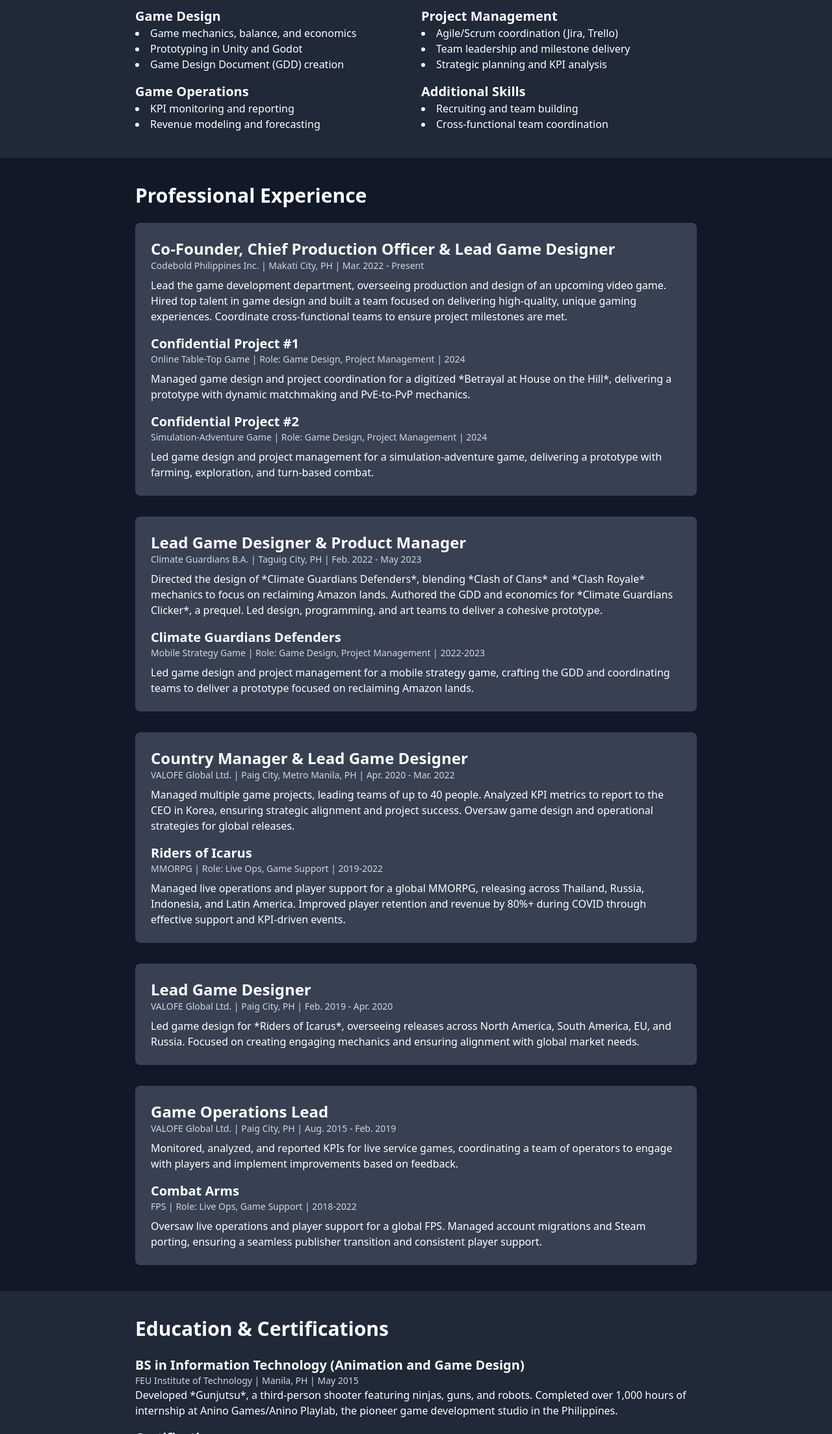
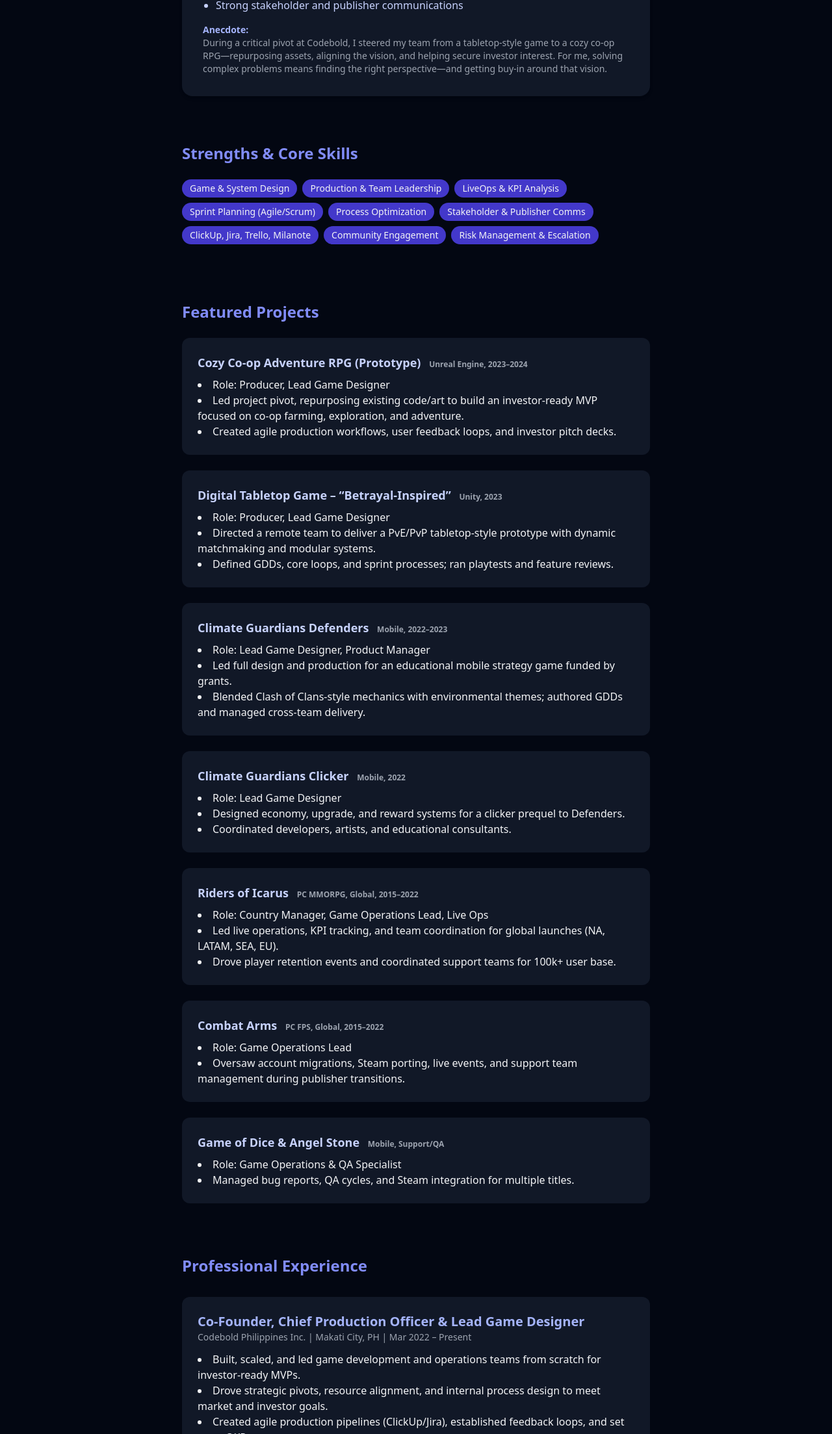
Before and after one commit to cryonize/My-Portfolio, a plain HTML site: page index.html in a window 1280 px wide. Shown: the part 593-2800 px from the top of the page at 65% size. Drawn offline with nearby package versions, Linux system fonts and the light colour scheme.

Commit message:
Update index.html

```diff
--- a/index.html
+++ b/index.html
@@ -1,220 +1,222 @@
-<script type="text/javascript">
-        var gk_isXlsx = false;
-        var gk_xlsxFileLookup = {};
-        var gk_fileData = {};
-        function filledCell(cell) {
-          return cell !== '' && cell != null;
-        }
-        function loadFileData(filename) {
-        if (gk_isXlsx && gk_xlsxFileLookup[filename]) {
-            try {
-                var workbook = XLSX.read(gk_fileData[filename], { type: 'base64' });
-                var firstSheetName = workbook.SheetNames[0];
-                var worksheet = workbook.Sheets[firstSheetName];
-
-                // Convert sheet to JSON to filter blank rows
-                var jsonData = XLSX.utils.sheet_to_json(worksheet, { header: 1, blankrows: false, defval: '' });
-                // Filter out blank rows (rows where all cells are empty, null, or undefined)
-                var filteredData = jsonData.filter(row => row.some(filledCell));
-
-                // Heuristic to find the header row by ignoring rows with fewer filled cells than the next row
-                var headerRowIndex = filteredData.findIndex((row, index) =>
-                  row.filter(filledCell).length >= filteredData[index + 1]?.filter(filledCell).length
-                );
-                // Fallback
-                if (headerRowIndex === -1 || headerRowIndex > 25) {
-                  headerRowIndex = 0;
-                }
-
-                // Convert filtered JSON back to CSV
-                var csv = XLSX.utils.aoa_to_sheet(filteredData.slice(headerRowIndex)); // Create a new sheet from filtered array of arrays
-                csv = XLSX.utils.sheet_to_csv(csv, { header: 1 });
-                return csv;
-            } catch (e) {
-                console.error(e);
-                return "";
-            }
-        }
-        return gk_fileData[filename] || "";
-        }
-        </script><!DOCTYPE html>
+<!DOCTYPE html>
 <html lang="en">
 <head>
-  <meta charset="UTF-8">
-  <meta name="viewport" content="width=device-width, initial-scale=1.0">
-  <title>John Vincent Lot - Game Design & Project Management Portfolio</title>
+  <meta charset="UTF-8" />
+  <meta name="viewport" content="width=device-width, initial-scale=1.0"/>
+  <title>John Vincent Lot – Portfolio</title>
   <script src="https://cdn.tailwindcss.com"></script>
 </head>
-<body class="bg-gray-900 text-white font-sans">
+<body class="bg-gray-950 text-gray-100 font-sans">
   <!-- Header -->
-  <header class="bg-indigo-600 py-6 text-center">
-    <h1 class="text-4xl font-bold">John Vincent Lot</h1>
-    <p class="text-lg mt-2">Game Designer & Project Manager</p>
-    <p class="text-sm mt-1">Taguig City, PH | johnvincentlot@gmail.com | (+63) 915-528-2385</p>
+  <header class="bg-indigo-800 py-8 text-center shadow-lg">
+    <h1 class="text-4xl md:text-5xl font-extrabold tracking-tight">John Vincent Lot</h1>
+    <div class="flex flex-col md:flex-row gap-2 items-center justify-center mt-2 text-base text-indigo-100">
+      <span>Taguig City, PH</span>
+      <span class="hidden md:inline">|</span>
+      <span>johnvincentlot@gmail.com</span>
+      <span class="hidden md:inline">|</span>
+      <span>(+63) 915-528-2385</span>
+    </div>
+    <a href="https://cryonize.github.io/My-Portfolio/" target="_blank" class="mt-2 inline-block text-indigo-200 hover:text-white underline text-sm">Portfolio Website</a>
   </header>
 
-  <!-- About Section -->
-  <section class="max-w-4xl mx-auto py-10 px-4">
-    <h2 class="text-3xl font-semibold mb-4">About Me</h2>
-    <p class="text-lg">
-      I’m John Vincent Lot, a game design and project management professional with over a decade of experience in the gaming industry. As Co-Founder and Chief Production Officer at Codebold Philippines Inc., I lead innovative game development projects, ensuring high-quality, unique experiences. My past roles at VALOFE Global Ltd. and Climate Guardians B.A. honed my skills in designing games like *Riders of Icarus* and *Climate Guardians Defenders*, managing teams, and driving strategic outcomes through KPI analysis. With a BS in Animation and Game Design from FEU Institute of Technology and a certification in Project Management, I bring a blend of creativity and operational expertise to every project.
+  <!-- About -->
+  <section class="max-w-3xl mx-auto mt-10 mb-8 px-6">
+    <div class="bg-gray-900 rounded-2xl p-8 shadow-md">
+      <h2 class="text-2xl font-bold mb-3 text-indigo-400">About Me</h2>
+      <p class="text-lg mb-3">
+        With 9+ years in game development, live operations, and cross-functional management, I’ve built my career on bridging creative vision and operational excellence. I’m a co-founder, producer, game designer, and people leader—comfortable leading teams through ambiguity, pivots, and pressure.
       </p>
+      <p class="text-base mb-2">
+        My approach blends creativity with structure. I focus on community-driven design, data, and rapid iteration, and I’m known for raising tough issues early—ensuring teams don’t just “move fast” but move in the right direction.
+      </p>
+      <ul class="mb-2 ml-5 list-disc text-indigo-200">
+        <li>Game and system design using Unity, Unreal, and Godot</li>
+        <li>Production planning, sprint management, and team leadership</li>
+        <li>KPI analysis, feedback loops, and live ops for online games</li>
+        <li>Tools: ClickUp, Jira, Trello, Google Workspace, Milanote</li>
+        <li>Strong stakeholder and publisher communications</li>
+      </ul>
+      <div class="text-sm text-gray-400 mt-4">
+        <span class="font-semibold text-indigo-300">Anecdote:</span>
+        <br>
+        During a critical pivot at Codebold, I steered my team from a tabletop-style game to a cozy co-op RPG—repurposing assets, aligning the vision, and helping secure investor interest. For me, solving complex problems means finding the right perspective—and getting buy-in around that vision.
+      </div>
+    </div>
   </section>
 
-  <!-- Skills Section -->
-  <section class="bg-gray-800 py-10">
-    <div class="max-w-4xl mx-auto px-4">
-      <h2 class="text-3xl font-semibold mb-6">My Skills</h2>
-      <div class="grid grid-cols-1 md:grid-cols-2 gap-4">
-        <div>
-          <h3 class="text-xl font-bold">Game Design</h3>
-          <ul class="list-disc list-inside">
-            <li>Game mechanics, balance, and economics</li>
-            <li>Prototyping in Unity and Godot</li>
-            <li>Game Design Document (GDD) creation</li>
+  <!-- Skills -->
+  <section class="bg-gray-950 py-10">
+    <div class="max-w-3xl mx-auto px-6">
+      <h2 class="text-2xl font-bold text-indigo-400 mb-6">Strengths & Core Skills</h2>
+      <div class="flex flex-wrap gap-2 mb-2">
+        <span class="bg-indigo-700 px-3 py-1 rounded-full text-sm">Game & System Design</span>
+        <span class="bg-indigo-700 px-3 py-1 rounded-full text-sm">Production & Team Leadership</span>
+        <span class="bg-indigo-700 px-3 py-1 rounded-full text-sm">LiveOps & KPI Analysis</span>
+        <span class="bg-indigo-700 px-3 py-1 rounded-full text-sm">Sprint Planning (Agile/Scrum)</span>
+        <span class="bg-indigo-700 px-3 py-1 rounded-full text-sm">Process Optimization</span>
+        <span class="bg-indigo-700 px-3 py-1 rounded-full text-sm">Stakeholder & Publisher Comms</span>
+        <span class="bg-indigo-700 px-3 py-1 rounded-full text-sm">ClickUp, Jira, Trello, Milanote</span>
+        <span class="bg-indigo-700 px-3 py-1 rounded-full text-sm">Community Engagement</span>
+        <span class="bg-indigo-700 px-3 py-1 rounded-full text-sm">Risk Management & Escalation</span>
+      </div>
+    </div>
+  </section>
+
+  <!-- Projects Section -->
+  <section class="max-w-3xl mx-auto py-10 px-6">
+    <h2 class="text-2xl font-bold text-indigo-400 mb-6">Featured Projects</h2>
+    <div class="space-y-6">
+      <!-- Cozy Co-op Adventure RPG (Codebold) -->
+      <div class="bg-gray-900 rounded-xl p-6">
+        <h3 class="font-semibold text-lg text-indigo-200">Cozy Co-op Adventure RPG (Prototype) <span class="text-xs text-gray-400 ml-2">Unreal Engine, 2023–2024</span></h3>
+        <ul class="list-disc list-inside text-base mt-2">
+          <li>Role: Producer, Lead Game Designer</li>
+          <li>Led project pivot, repurposing existing code/art to build an investor-ready MVP focused on co-op farming, exploration, and adventure.</li>
+          <li>Created agile production workflows, user feedback loops, and investor pitch decks.</li>
         </ul>
       </div>
-        <div>
-          <h3 class="text-xl font-bold">Project Management</h3>
-          <ul class="list-disc list-inside">
-            <li>Agile/Scrum coordination (Jira, Trello)</li>
-            <li>Team leadership and milestone delivery</li>
-            <li>Strategic planning and KPI analysis</li>
+      <!-- Digitized Tabletop Game (Codebold) -->
+      <div class="bg-gray-900 rounded-xl p-6">
+        <h3 class="font-semibold text-lg text-indigo-200">Digital Tabletop Game – “Betrayal-Inspired” <span class="text-xs text-gray-400 ml-2">Unity, 2023</span></h3>
+        <ul class="list-disc list-inside text-base mt-2">
+          <li>Role: Producer, Lead Game Designer</li>
+          <li>Directed a remote team to deliver a PvE/PvP tabletop-style prototype with dynamic matchmaking and modular systems.</li>
+          <li>Defined GDDs, core loops, and sprint processes; ran playtests and feature reviews.</li>
         </ul>
       </div>
-        <div>
-          <h3 class="text-xl font-bold">Game Operations</h3>
-          <ul class="list-disc list-inside">
-            <li>KPI monitoring and reporting</li>
-            <li>Revenue modeling and forecasting</li>
+      <!-- Climate Guardians Defenders (Climate Guardians B.A.) -->
+      <div class="bg-gray-900 rounded-xl p-6">
+        <h3 class="font-semibold text-lg text-indigo-200">Climate Guardians Defenders <span class="text-xs text-gray-400 ml-2">Mobile, 2022–2023</span></h3>
+        <ul class="list-disc list-inside text-base mt-2">
+          <li>Role: Lead Game Designer, Product Manager</li>
+          <li>Led full design and production for an educational mobile strategy game funded by grants.</li>
+          <li>Blended Clash of Clans-style mechanics with environmental themes; authored GDDs and managed cross-team delivery.</li>
         </ul>
       </div>
+      <!-- Climate Guardians Clicker (Climate Guardians B.A.) -->
+      <div class="bg-gray-900 rounded-xl p-6">
+        <h3 class="font-semibold text-lg text-indigo-200">Climate Guardians Clicker <span class="text-xs text-gray-400 ml-2">Mobile, 2022</span></h3>
+        <ul class="list-disc list-inside text-base mt-2">
+          <li>Role: Lead Game Designer</li>
+          <li>Designed economy, upgrade, and reward systems for a clicker prequel to Defenders.</li>
+          <li>Coordinated developers, artists, and educational consultants.</li>
+        </ul>
+      </div>
+      <!-- Riders of Icarus (VALOFE) -->
+      <div class="bg-gray-900 rounded-xl p-6">
+        <h3 class="font-semibold text-lg text-indigo-200">Riders of Icarus <span class="text-xs text-gray-400 ml-2">PC MMORPG, Global, 2015–2022</span></h3>
+        <ul class="list-disc list-inside text-base mt-2">
+          <li>Role: Country Manager, Game Operations Lead, Live Ops</li>
+          <li>Led live operations, KPI tracking, and team coordination for global launches (NA, LATAM, SEA, EU).</li>
+          <li>Drove player retention events and coordinated support teams for 100k+ user base.</li>
+        </ul>
+      </div>
+      <!-- Combat Arms (VALOFE) -->
+      <div class="bg-gray-900 rounded-xl p-6">
+        <h3 class="font-semibold text-lg text-indigo-200">Combat Arms <span class="text-xs text-gray-400 ml-2">PC FPS, Global, 2015–2022</span></h3>
+        <ul class="list-disc list-inside text-base mt-2">
+          <li>Role: Game Operations Lead</li>
+          <li>Oversaw account migrations, Steam porting, live events, and support team management during publisher transitions.</li>
+        </ul>
+      </div>
+      <!-- Game of Dice & Angel Stone (VALOFE) -->
+      <div class="bg-gray-900 rounded-xl p-6">
+        <h3 class="font-semibold text-lg text-indigo-200">Game of Dice & Angel Stone <span class="text-xs text-gray-400 ml-2">Mobile, Support/QA</span></h3>
+        <ul class="list-disc list-inside text-base mt-2">
+          <li>Role: Game Operations & QA Specialist</li>
+          <li>Managed bug reports, QA cycles, and Steam integration for multiple titles.</li>
+        </ul>
+      </div>
+    </div>
+  </section>
+
+  <!-- Experience -->
+  <section class="max-w-3xl mx-auto py-10 px-6">
+    <h2 class="text-2xl font-bold text-indigo-400 mb-8">Professional Experience</h2>
+    <div class="space-y-8">
+      <div class="bg-gray-900 p-6 rounded-xl shadow-sm">
+        <div class="flex flex-col md:flex-row md:justify-between">
           <div>
-          <h3 class="text-xl font-bold">Additional Skills</h3>
-          <ul class="list-disc list-inside">
-            <li>Recruiting and team building</li>
-            <li>Cross-functional team coordination</li>
+            <h3 class="text-xl font-semibold text-indigo-300">Co-Founder, Chief Production Officer & Lead Game Designer</h3>
+            <span class="block text-sm text-gray-400">Codebold Philippines Inc. | Makati City, PH | Mar 2022 – Present</span>
+          </div>
+        </div>
+        <ul class="list-disc list-inside mt-3 text-base">
+          <li>Built, scaled, and led game development and operations teams from scratch for investor-ready MVPs.</li>
+          <li>Drove strategic pivots, resource alignment, and internal process design to meet market and investor goals.</li>
+          <li>Created agile production pipelines (ClickUp/Jira), established feedback loops, and set team OKRs.</li>
+          <li>Served as both producer and game designer—leading team retros, project reporting, and stakeholder comms.</li>
         </ul>
+        <div class="mt-3 pl-4 border-l-4 border-indigo-500 text-sm text-gray-300">
+          <strong>Key Projects:</strong> Cozy Co-op Adventure RPG, Digital Tabletop Game (Betrayal-inspired)
+        </div>
+      </div>
+      <div class="bg-gray-900 p-6 rounded-xl shadow-sm">
+        <div class="flex flex-col md:flex-row md:justify-between">
+          <div>
+            <h3 class="text-xl font-semibold text-indigo-300">Lead Game Designer & Product Manager</h3>
+            <span class="block text-sm text-gray-400">Climate Guardians B.A. | Remote/Taguig City | Feb 2022 – May 2023</span>
+          </div>
+        </div>
+        <ul class="list-disc list-inside mt-3 text-base">
+          <li>Led design, GDD creation, and sprint planning for two eco-themed mobile games.</li>
+          <li>Coordinated across programming, art, and business stakeholders to ensure quality and momentum.</li>
+          <li>Drove feature documentation, user flows, and feedback loops to align production with grant and investor deliverables.</li>
+        </ul>
+        <div class="mt-3 pl-4 border-l-4 border-indigo-500 text-sm text-gray-300">
+          <strong>Key Projects:</strong> Climate Guardians Defenders, Climate Guardians Clicker
+        </div>
+      </div>
+      <div class="bg-gray-900 p-6 rounded-xl shadow-sm">
+        <div class="flex flex-col md:flex-row md:justify-between">
+          <div>
+            <h3 class="text-xl font-semibold text-indigo-300">Country Manager & Game Operations Lead</h3>
+            <span class="block text-sm text-gray-400">VALOFE Global Ltd. | Pasig City, PH | Aug 2015 – Mar 2022</span>
+          </div>
+        </div>
+        <ul class="list-disc list-inside mt-3 text-base">
+          <li>Managed live service operations, support, and QA for MMORPGs and F2P titles (Riders of Icarus, Combat Arms) with 100k+ users globally.</li>
+          <li>Owned KPI analysis, team hiring/training, and escalation management for 25–40 staff across regions.</li>
+          <li>Collaborated with publishing, dev, and product teams to deliver live ops events, system updates, and community campaigns.</li>
+          <li>Reported directly to Korean HQ; led operational improvements and customer success initiatives.</li>
+        </ul>
+        <div class="mt-3 pl-4 border-l-4 border-indigo-500 text-sm text-gray-300">
+          <strong>Key Projects:</strong> Riders of Icarus, Combat Arms, Game of Dice, Angel Stone
         </div>
       </div>
     </div>
   </section>
 
-  <!-- Experience Section -->
-  <section class="max-w-4xl mx-auto py-10 px-4">
-    <h2 class="text-3xl font-semibold mb-6">Professional Experience</h2>
-    <div class="space-y-8">
-      <!-- Codebold Philippines Inc. -->
-      <div class="bg-gray-700 p-6 rounded-lg">
-        <h3 class="text-2xl font-bold">Co-Founder, Chief Production Officer & Lead Game Designer</h3>
-        <p class="text-sm text-gray-300 mb-2">Codebold Philippines Inc. | Makati City, PH | Mar. 2022 - Present</p>
-        <p>
-          Lead the game development department, overseeing production and design of an upcoming video game. Hired top talent in game design and built a team focused on delivering high-quality, unique gaming experiences. Coordinate cross-functional teams to ensure project milestones are met.
-        </p>
-        <div class="mt-4">
-          <h4 class="text-xl font-semibold">Confidential Project #1</h4>
-          <p class="text-sm text-gray-300 mb-2">Online Table-Top Game | Role: Game Design, Project Management | 2024</p>
-          <p>
-            Managed game design and project coordination for a digitized *Betrayal at House on the Hill*, delivering a prototype with dynamic matchmaking and PvE-to-PvP mechanics.
-          </p>
+  <!-- Education & Certifications -->
+  <section class="bg-gray-950 py-10">
+    <div class="max-w-3xl mx-auto px-6">
+      <h2 class="text-2xl font-bold text-indigo-400 mb-6">Education & Certifications</h2>
+      <div class="bg-gray-900 rounded-xl p-6 mb-4">
+        <h3 class="font-semibold">BS, Information Technology (Animation & Game Design)</h3>
+        <span class="text-gray-400 text-sm">FEU Institute of Technology | Manila, PH | May 2015</span>
       </div>
-        <div class="mt-4">
-          <h4 class="text-xl font-semibold">Confidential Project #2</h4>
-          <p class="text-sm text-gray-300 mb-2">Simulation-Adventure Game | Role: Game Design, Project Management | 2024</p>
-          <p>
-            Led game design and project management for a simulation-adventure game, delivering a prototype with farming, exploration, and turn-based combat.
-          </p>
-        </div>
-      </div>
-      <!-- Climate Guardians B.A. -->
-      <div class="bg-gray-700 p-6 rounded-lg">
-        <h3 class="text-2xl font-bold">Lead Game Designer & Product Manager</h3>
-        <p class="text-sm text-gray-300 mb-2">Climate Guardians B.A. | Taguig City, PH | Feb. 2022 - May 2023</p>
-        <p>
-          Directed the design of *Climate Guardians Defenders*, blending *Clash of Clans* and *Clash Royale* mechanics to focus on reclaiming Amazon lands. Authored the GDD and economics for *Climate Guardians Clicker*, a prequel. Led design, programming, and art teams to deliver a cohesive prototype.
-        </p>
-        <div class="mt-4">
-          <h4 class="text-xl font-semibold">Climate Guardians Defenders</h4>
-          <p class="text-sm text-gray-300 mb-2">Mobile Strategy Game | Role: Game Design, Project Management | 2022-2023</p>
-          <p>
-            Led game design and project management for a mobile strategy game, crafting the GDD and coordinating teams to deliver a prototype focused on reclaiming Amazon lands.
-          </p>
-        </div>
-      </div>
-      <!-- VALOFE Global Ltd. (Country Manager) -->
-      <div class="bg-gray-700 p-6 rounded-lg">
-        <h3 class="text-2xl font-bold">Country Manager & Lead Game Designer</h3>
-        <p class="text-sm text-gray-300 mb-2">VALOFE Global Ltd. | Paig City, Metro Manila, PH | Apr. 2020 - Mar. 2022</p>
-        <p>
-          Managed multiple game projects, leading teams of up to 40 people. Analyzed KPI metrics to report to the CEO in Korea, ensuring strategic alignment and project success. Oversaw game design and operational strategies for global releases.
-        </p>
-        <div class="mt-4">
-          <h4 class="text-xl font-semibold">Riders of Icarus</h4>
-          <p class="text-sm text-gray-300 mb-2">MMORPG | Role: Live Ops, Game Support | 2019-2022</p>
-          <p>
-            Managed live operations and player support for a global MMORPG, releasing across Thailand, Russia, Indonesia, and Latin America. Improved player retention and revenue by 80%+ during COVID through effective support and KPI-driven events.
-          </p>
-        </div>
-      </div>
-      <!-- VALOFE Global Ltd. (Lead Game Designer) -->
-      <div class="bg-gray-700 p-6 rounded-lg">
-        <h3 class="text-2xl font-bold">Lead Game Designer</h3>
-        <p class="text-sm text-gray-300 mb-2">VALOFE Global Ltd. | Paig City, PH | Feb. 2019 - Apr. 2020</p>
-        <p>
-          Led game design for *Riders of Icarus*, overseeing releases across North America, South America, EU, and Russia. Focused on creating engaging mechanics and ensuring alignment with global market needs.
-        </p>
-      </div>
-      <!-- VALOFE Global Ltd. (Game Operations Lead) -->
-      <div class="bg-gray-700 p-6 rounded-lg">
-        <h3 class="text-2xl font-bold">Game Operations Lead</h3>
-        <p class="text-sm text-gray-300 mb-2">VALOFE Global Ltd. | Paig City, PH | Aug. 2015 - Feb. 2019</p>
-        <p>
-          Monitored, analyzed, and reported KPIs for live service games, coordinating a team of operators to engage with players and implement improvements based on feedback.
-        </p>
-        <div class="mt-4">
-          <h4 class="text-xl font-semibold">Combat Arms</h4>
-          <p class="text-sm text-gray-300 mb-2">FPS | Role: Live Ops, Game Support | 2018-2022</p>
-          <p>
-            Oversaw live operations and player support for a global FPS. Managed account migrations and Steam porting, ensuring a seamless publisher transition and consistent player support.
-          </p>
-        </div>
+      <div class="bg-gray-900 rounded-xl p-6">
+        <h3 class="font-semibold">Certifications</h3>
+        <ul class="list-disc list-inside">
+          <li>Foundations of Project Management, Coursera</li>
+          <li>Open to PMP or Scrum Master certifications</li>
+        </ul>
       </div>
     </div>
   </section>
 
-  <!-- Education & Certifications Section -->
-  <section class="bg-gray-800 py-10">
-    <div class="max-w-4xl mx-auto px-4">
-      <h2 class="text-3xl font-semibold mb-6">Education & Certifications</h2>
-      <div class="space-y-4">
-        <div>
-          <h3 class="text-xl font-bold">BS in Information Technology (Animation and Game Design)</h3>
-          <p class="text-sm text-gray-300">FEU Institute of Technology | Manila, PH | May 2015</p>
-          <p>
-            Developed *Gunjutsu*, a third-person shooter featuring ninjas, guns, and robots. Completed over 1,000 hours of internship at Anino Games/Anino Playlab, the pioneer game development studio in the Philippines.
+  <!-- Contact -->
+  <section class="max-w-3xl mx-auto py-10 px-6 text-center">
+    <h2 class="text-2xl font-bold text-indigo-400 mb-3">Let’s Work Together</h2>
+    <p class="text-base mb-6">
+      I bring founder-level ownership, problem-solving, and team building to every project. Let’s connect and build something great.
     </p>
-        </div>
-        <div>
-          <h3 class="text-xl font-bold">Certifications</h3>
-          <ul class="list-disc list-inside">
-            <li>Foundations of Project Management, Coursera</li>
-          </ul>
-        </div>
-      </div>
-    </div>
-  </section>
-
-  <!-- Contact Section -->
-  <section class="max-w-4xl mx-auto py-10 px-4 text-center">
-    <h2 class="text-3xl font-semibold mb-6">Get in Touch</h2>
-    <p class="text-lg mb-4">
-      I’m ready to bring my expertise in game design and project management to your next project. Let’s collaborate to create something exceptional!
-    </p>
-    <a href="mailto:johnvincentlot@gmail.com" class="bg-indigo-600 text-white px-6 py-3 rounded-lg hover:bg-indigo-700">Contact Me</a>
+    <a href="mailto:johnvincentlot@gmail.com" class="inline-block bg-indigo-700 px-8 py-3 rounded-lg font-semibold text-white shadow-lg hover:bg-indigo-800 transition">Contact Me</a>
   </section>
 
   <!-- Footer -->
-  <footer class="bg-gray-900 py-4 text-center text-gray-400">
+  <footer class="bg-gray-950 py-4 text-center text-gray-500">
     <p>© 2025 John Vincent Lot. All rights reserved.</p>
   </footer>
 </body>
```
Lines whose indentation alone changed are shown as unchanged.
